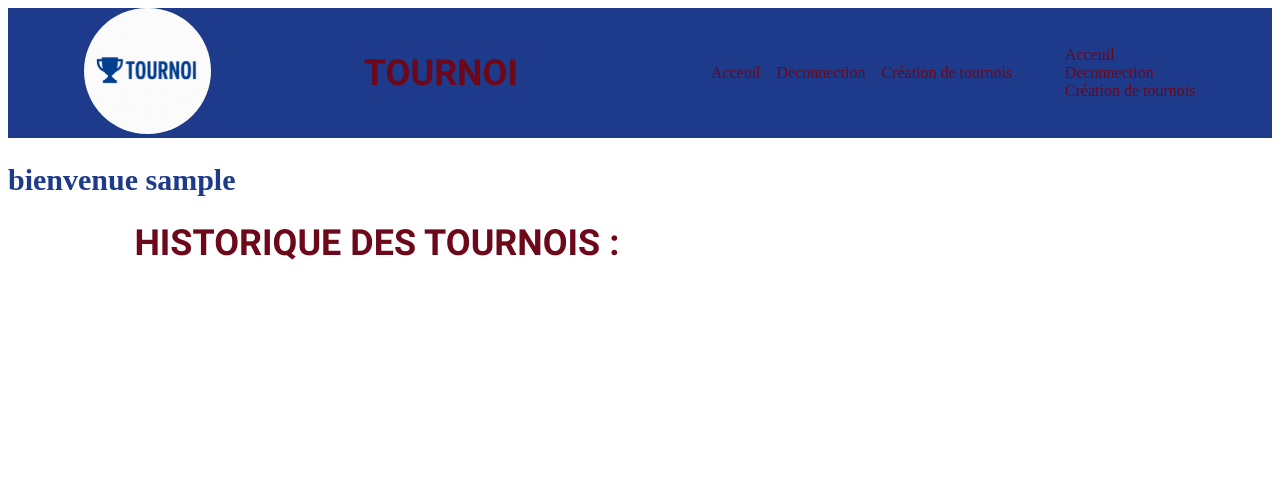
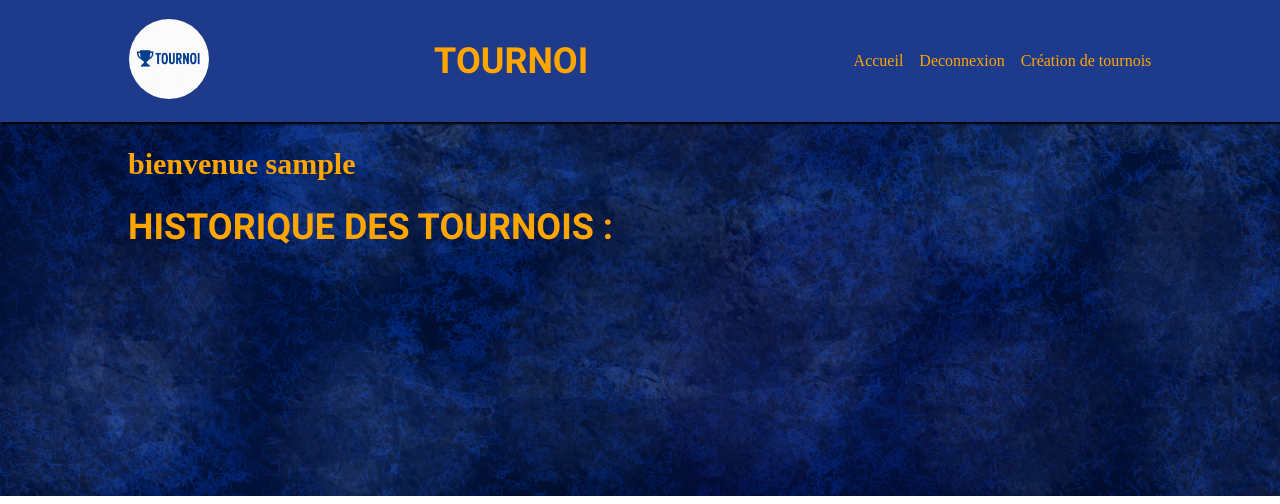
Before and after one commit to poutou89/Hackaton, a PHP site: page /index.php in a window 1280 px wide. Shown: the top 504 px of the page. Run offline with PHP 8.4, Linux system fonts and the light colour scheme; the visitor is signed in with stand-in values (Sample User, id 1); data that the repository does not hold is empty.

Commit message:
menu burger

```diff
--- a/assets/css/style.css
+++ b/assets/css/style.css
@@ -1,26 +1,30 @@
-header {
+body header {
   background-color: #1E3A8A;
-  width: 100%;
   height: 100%;
   display: flex;
   justify-content: space-around;
   align-items: center;
+  padding: 1em;
+  box-shadow: 2px 2px 2px black;
 }
-header .logo {
-  width: 10%;
+body header .logo {
+  width: 5rem;
 }
-header .logo img {
+body header .logo img {
   border-radius: 50%;
 }
-header nav {
+body header nav {
   display: flex;
   justify-content: center;
   align-items: center;
   gap: 0.8rem;
 }
-header nav .menu {
+body header nav ul {
   display: flex;
   gap: 1rem;
+}
+body header .menu {
+  display: none;
 }
 
 img {
@@ -33,30 +37,30 @@ img {
 h1 {
   font-family: "RobotoBold";
   font-size: 36px;
-  color: #6D071A;
+  color: rgb(255, 165, 0);
   text-transform: uppercase;
 }
 
 h2 {
   font-size: 30px;
   font-weight: 600;
-  color: #1E3A8A;
+  color: rgb(255, 165, 0);
 }
 
 h3 {
   font-size: 24px;
   font-weight: 600;
-  color: #1E3A8A;
+  color: rgb(255, 165, 0);
 }
 
 p {
   font-size: 16px;
-  color: #111827;
+  color: rgb(255, 165, 0);
 }
 
 a {
   text-decoration: none;
-  color: #6D071A;
+  color: rgb(255, 165, 0);
 }
 
 a:hover {
@@ -65,6 +69,10 @@ a:hover {
 
 li {
   list-style: none;
+}
+
+form {
+  color: rgb(255, 165, 0);
 }
 
 @font-face {
@@ -82,4 +90,50 @@ li {
   padding: 0;
 }
 
+body {
+  background-image: url(../img/fond.jpg);
+  background-repeat: no-repeat;
+  background-position: center;
+  background-size: cover;
+  margin: 0 auto;
+}
+
+@media screen and (max-width: 1024px) {
+  body header nav ul {
+    display: none;
+  }
+  body header .menu {
+    display: block !important;
+  }
+  body header button#burger {
+    display: block !important;
+    background: transparent;
+    border: none;
+    z-index: 1000;
+  }
+  body header button#burger img {
+    width: 24px;
+    height: 24px;
+  }
+  body header #navLinks {
+    display: none;
+    flex-direction: column;
+    background-color: #1E3A8A;
+    position: absolute;
+    top: 110px;
+    right: 5%;
+    padding: 1rem;
+    border-radius: 8px;
+    z-index: 1000;
+    border-top-left-radius: 0px;
+    border-top-right-radius: 0px;
+  }
+  body header #navLinks.active {
+    display: flex;
+    gap: 2vh;
+    width: 20vh;
+    box-shadow: 4px 6px 6px black;
+  }
+}
+
 /*# sourceMappingURL=style.css.map */
--- a/assets/scss/abstracts/_variables.scss
+++ b/assets/scss/abstracts/_variables.scss
@@ -14,4 +14,4 @@ $color-hover: #047857;
 //color basic
 $white: white; //h1
 $black: black;
-$bordeaux: #6D071A;
+$bordeaux: rgb(255, 165, 0);
--- a/assets/scss/base/_base.scss
+++ b/assets/scss/base/_base.scss
@@ -17,18 +17,18 @@ h1 {
 h2 {
     font-size: 30px;
     font-weight: 600;
-    color: variables.$primary;
+    color: variables.$bordeaux;
 }
 
 h3 {
     font-size: 24px;
     font-weight: 600;
-    color: variables.$primary
+    color: variables.$bordeaux;
 }
 
 p {
     font-size: 16px;
-    color: variables.$p-body;
+    color: variables.$bordeaux;
 }
 
 a {
@@ -43,3 +43,7 @@ a:hover {
 li {
     list-style: none;
 }
+
+form {
+    color: variables.$bordeaux;
+}
--- a/assets/scss/layout/_header.scss
+++ b/assets/scss/layout/_header.scss
@@ -1,15 +1,15 @@
 @use "../abstracts/variables" as variables;
-
+body {
     header {
         background-color: variables.$primary;
-    width: 100%;
         height: 100%;
         display: flex;
         justify-content: space-around;
         align-items: center;
-
+        padding: 1em;
+        box-shadow: 2px 2px 2px black;
         .logo {
-        width: 10%;
+            width: 5rem;
 
             img {
                 border-radius: 50%;
@@ -22,10 +22,15 @@ header {
             align-items: center;
             gap: 0.8rem;
 
-        .menu {
+            ul {
                 display: flex;
                 gap: 1rem;
             }
         }
+        .menu {
+            display: none;
+        }
+
 
     }
+}
--- a/assets/scss/style.scss
+++ b/assets/scss/style.scss
@@ -9,3 +9,4 @@
 //utilities
 @import 'utilities/general';
 //page
+@import 'pages/responsiv';
--- a/assets/scss/utilities/_general.scss
+++ b/assets/scss/utilities/_general.scss
@@ -4,3 +4,11 @@
     margin: 0 auto;
     padding: 0;
 }
+
+body {
+    background-image: url(../img/fond.jpg);
+    background-repeat: no-repeat;
+    background-position: center;
+    background-size: cover;
+    margin: 0 auto;
+}
--- a/header.php
+++ b/header.php
@@ -6,32 +6,24 @@
     <nav>
 
         <?php if (isset($_SESSION['id_user'])): ?>
-            <ul class="menu">
-                <li><a href="index.php">Acceuil</a></li>
-                <li><a href="deconnection.php">Deconnection</a></li>
+            <ul class="" id="navLinks">
+                <li><a href="index.php">Accueil</a></li>
+                <li><a href="deconnection.php">Deconnexion</a></li>
                 <li><a href="new_tournoi.php">Création de tournois</a></li>
             </ul>
-
-            <ul class="burger-contenue">
-                <li><a href="index.php">Acceuil</a></li>
-                <li><a href="deconnection.php">Deconnection</a></li>
-                <li><a href="new_tournoi.php">Création de tournois</a></li>
-
-            </ul>
         <?php else: ?>
-            <ul class="menu">
-                <li><a href="index.php">Acceuil</a></li>
-                <li><a href="Connection.php">Connection</a></li>
-                <li><a href="inscription.php">Inscription</a></li>
-            </ul>
-
-            <ul class="burger-contenue">
-                <li><a href="index.php">Acceuil</a></li>
-                <li><a href="Connection.php">Connection</a></li>
+            <ul class="" id="navLinks">
+                <li><a href="index.php">Accueil</a></li>
+                <li><a href="Connection.php">Connexion</a></li>
                 <li><a href="inscription.php">Inscription</a></li>
             </ul>
             </div>
         <?php endif ?>
-
     </nav>
+    <div class="menu">
+        <button id="burger" class="menu" aria-label="Ouvrir le menu">
+            <img src="assets/img/bars-solid.svg" alt="menu">
+        </button>
+    </div>
+    <script src="script.js"></script>
 </header>
--- a/index.php
+++ b/index.php
@@ -18,12 +18,13 @@
 <body>
     <?php include('header.php'); ?>
 
-    <?php if (isset($_SESSION['id_user'])) {
-        echo '<h2>bienvenue ' . $_SESSION['pseudo'] . '</h2>';
-    }
-    ?>
+
     <main>
         <div class="container">
+            <?php if (isset($_SESSION['id_user'])) {
+            echo '<h2>bienvenue ' . $_SESSION['pseudo'] . '</h2>';
+            }
+            ?>
             <h1>Historique des tournois :</h1>
                 <?php foreach ($Tournoi as $data): ?>
                     <p><a href="classement.php?id=<?php echo $data['id_tournoi']?>"><?php echo $data['nom'] ?></a></p>
--- a/new_tournoi.php
+++ b/new_tournoi.php
@@ -18,6 +18,7 @@ $joueurs = $stmt->fetchAll(PDO::FETCH_ASSOC);
 <head>
     <meta charset="UTF-8">
     <title>Créer un nouveau tournoi</title>
+    <link rel="stylesheet" href="assets/css/style.css">
 </head>
 
 <body>
--- /dev/null
+++ b/script.js
@@ -0,0 +1,9 @@
+document.addEventListener("DOMContentLoaded", () => {
+    const burger = document.getElementById("burger");
+    const navLinks = document.getElementById("navLinks");
+
+    burger.addEventListener("click", (e) => {
+      e.preventDefault();
+      navLinks.classList.toggle("active");
+    });
+  });
```
Also changed, not shown: assets/scss/pages/_responsiv.scss (added, +50 -0 lines), assets/img/bars-solid.svg (added), assets/img/fond.jpg (added), 1 other file. Lines whose indentation alone changed are shown as unchanged.
